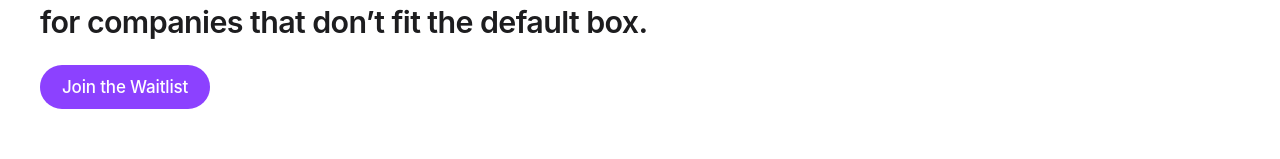
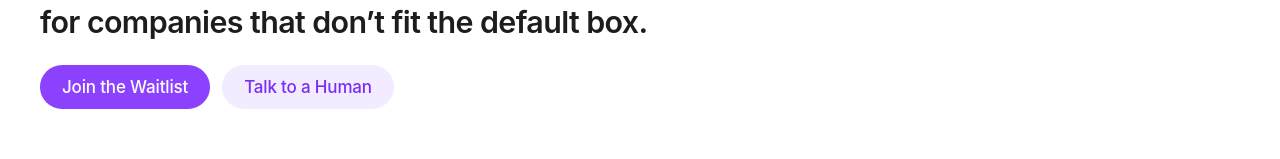
Before and after one commit to ELIJAH-KLINKIN/gleec-uk-landing-page, a React (Vite) app in the folder v3/: page / in a window 1280 px wide. Shown: the part 164-323 px from the top of the page. Built offline with nearby package versions, Linux system fonts and the light colour scheme; no server answers.

Commit message:
v3: hero adds 'Talk to a Human' (tinted) next to 'Join the Waitlist'

```diff
--- a/v3/src/components/Hero.css
+++ b/v3/src/components/Hero.css
@@ -25,7 +25,7 @@
   display: flex;
   flex-wrap: wrap;
   align-items: center;
-  gap: var(--s-3) var(--s-6);
+  gap: var(--s-3);
 }
 
 /* ---------- Product demo ---------- */
--- a/v3/src/components/Hero.jsx
+++ b/v3/src/components/Hero.jsx
@@ -1,5 +1,5 @@
 // Hero.jsx — a quiet header in the Cursor manner: a modest two-line headline and
-// the single action under it, so the product demo is on screen, and moving, the
+// two actions under it (Join the Waitlist, Talk to a Human), so the product demo is on screen, and moving, the
 // moment the page loads. The headline's first line rotates with the demo tab ("Business
 // accounts" ↔ Accounts, "Corporate cards" ↔ Cards, "Global payments" ↔ Payments).
 // A pill tab bar inside the demo frame (Accounts / Cards / Payments) picks
@@ -60,6 +60,9 @@ export default function Hero() {
         <div className="hero-actions">
           <a className="btn btn-filled" href={HERO.primary.href}>
             {HERO.primary.label}
+          </a>
+          <a className="btn btn-tinted" href={HERO.secondary.href}>
+            {HERO.secondary.label}
           </a>
         </div>
       </div>
--- a/v3/src/content.js
+++ b/v3/src/content.js
@@ -34,6 +34,7 @@ export const HERO = {
   // What screen readers hear: one stable sentence.
   titleSpoken: "Business accounts, corporate cards and global payments for companies that don’t fit the default box.",
   primary: { label: "Join the Waitlist", href: "#waitlist" },
+  secondary: { label: "Talk to a Human", href: "#talk" },
   // Product demo under the headline: one tab per area, auto-advancing every 7 s.
   demoNote: "Product preview. Features shown are illustrative and subject to authorisation.",
   demos: [
```
Also changed, not shown: 1 other file (tests, documents, lock files or other folders).
